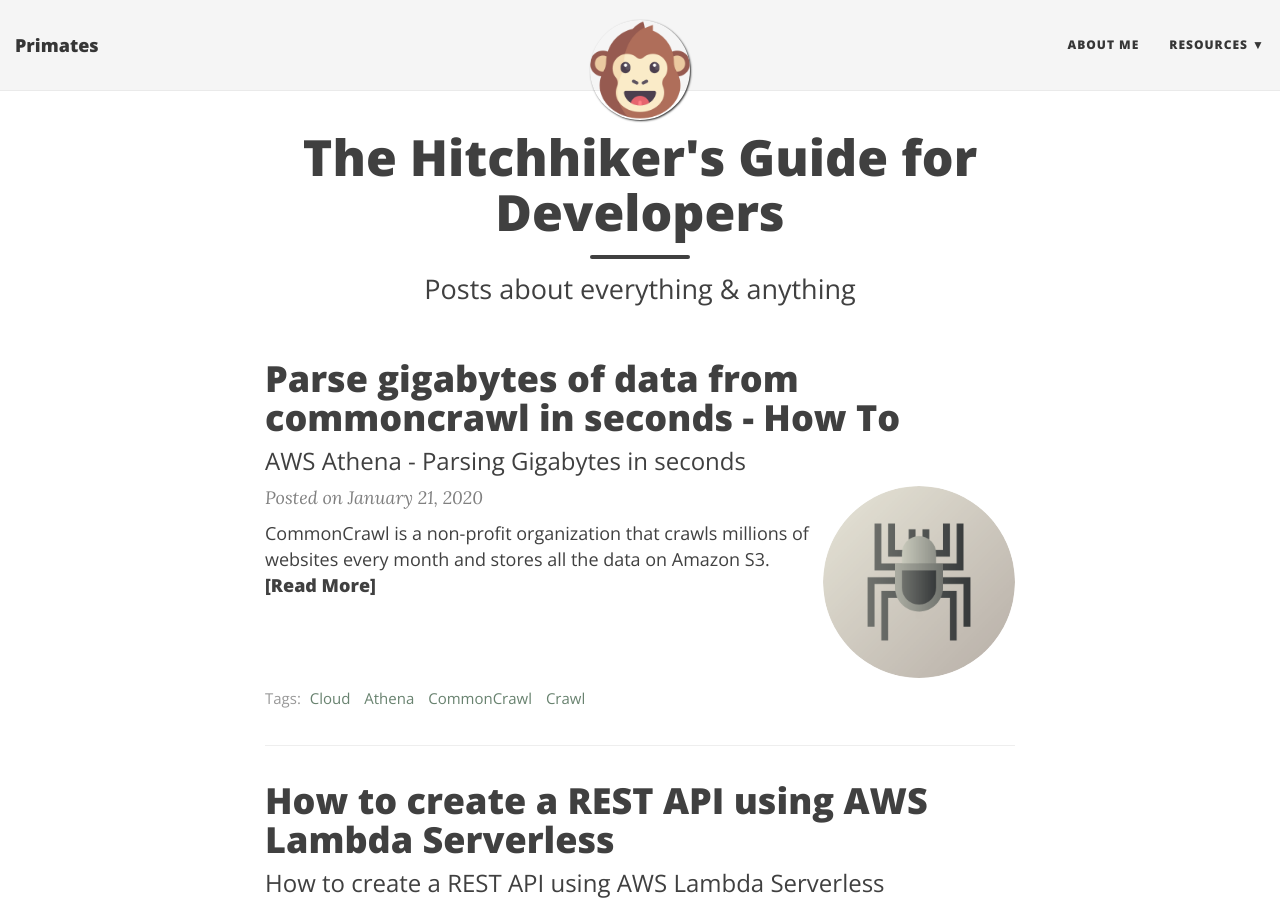
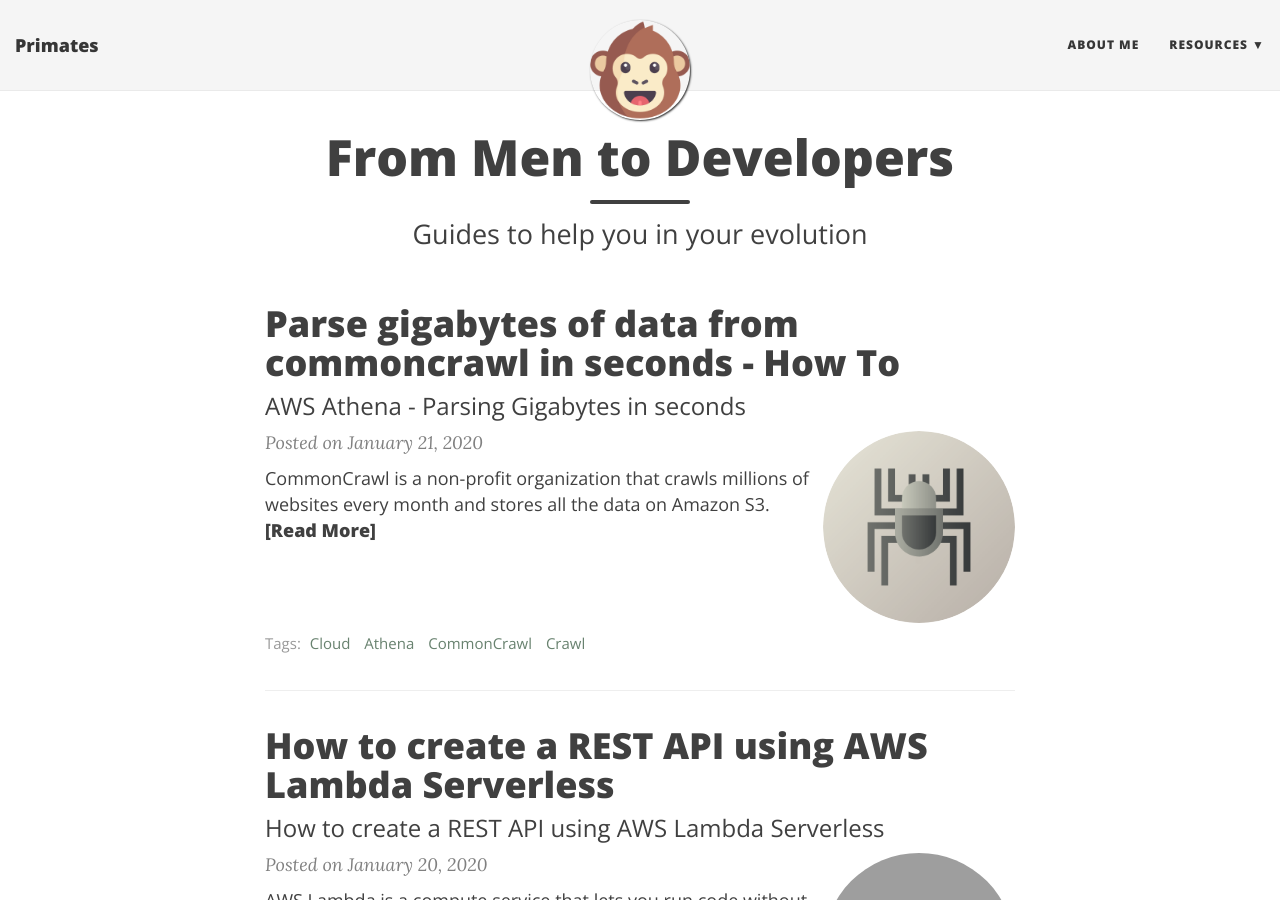
Before and after one commit to StanGirard/Primates-Jekyll, a Jekyll site: the page built from index.html, in a window 1280 px wide and 900 px high. Built offline with Jekyll 4.4.1, drawn with Linux system fonts in a browser that asks for light colours; nearby versions of some CDN libraries; the list of posts is cut into pages by our own code; grey boxes are pictures that could not be loaded.

Commit message:
Primates index

```diff
--- a/index.html
+++ b/index.html
@@ -1,7 +1,7 @@
 ---
 layout: page
-title: The Hitchhiker's Guide for Developers
-subtitle: Posts about everything & anything
+title: From Men to Developers
+subtitle: Guides to help you in your evolution
 use-site-title: true
 ---
 
```
